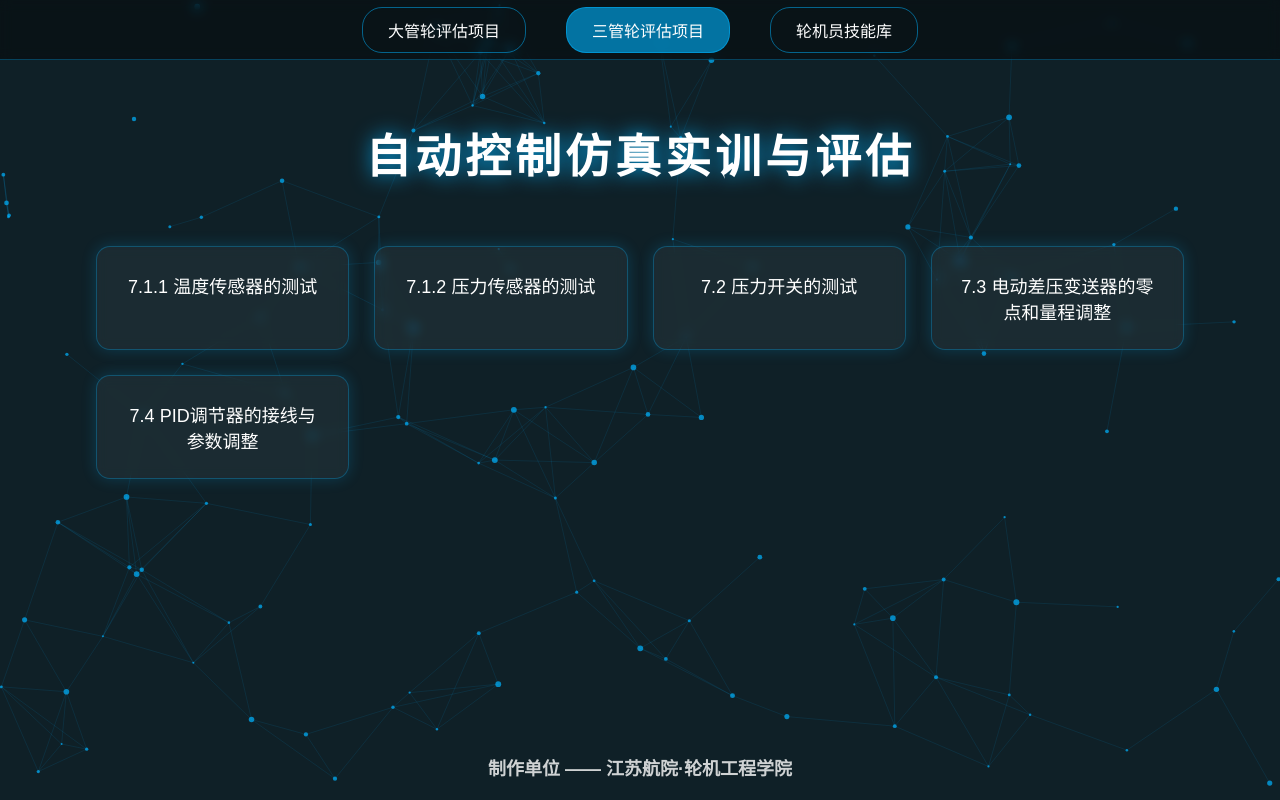
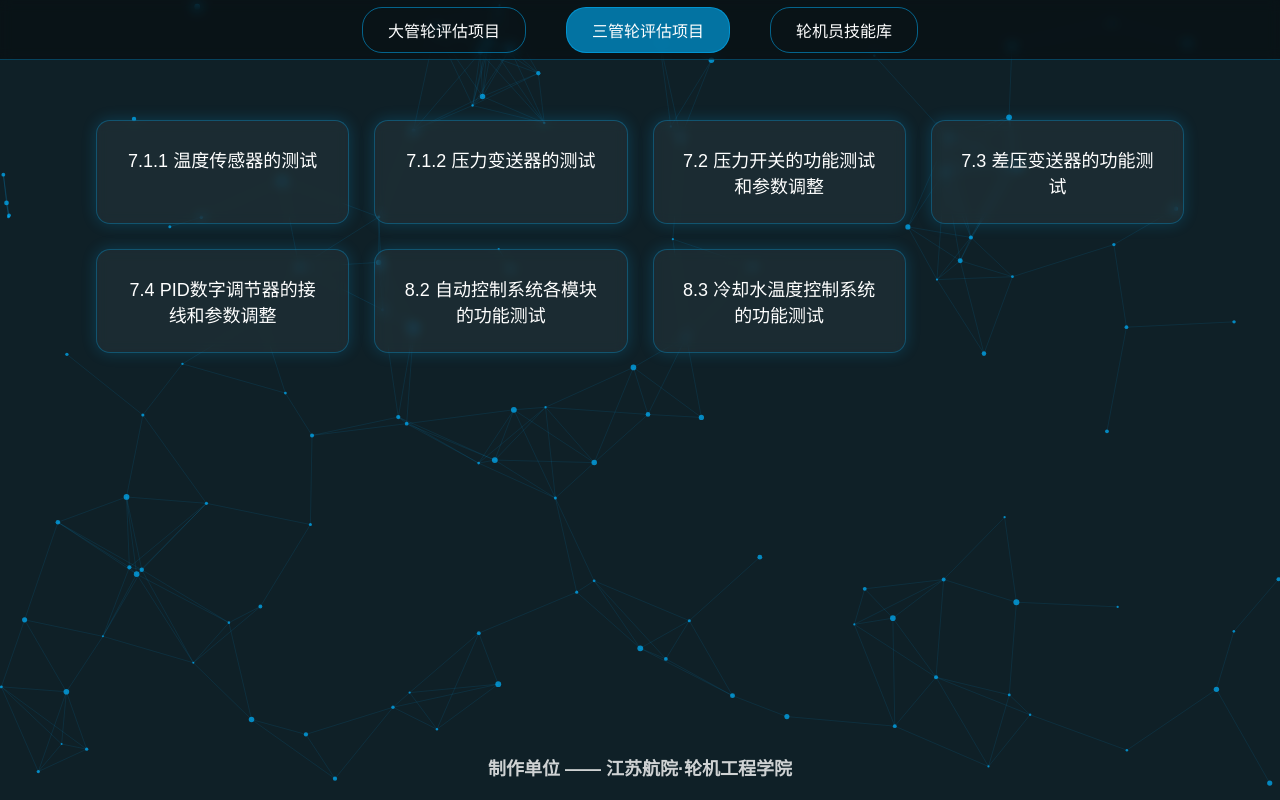
Before and after one commit to nthq2004/lab-simulator, a plain HTML site: page index.html in a window 1280 px wide. Both pictures are taken after a click on the element "三管轮评估项目". Drawn offline with Linux system fonts and the light colour scheme.

Commit message:
首页更改

```diff
--- a/index.html
+++ b/index.html
@@ -130,27 +130,26 @@ footer{
 
 <div class="container">
 
-<h1>自动控制仿真实训与评估</h1>
-
 <!-- 大管轮 -->
 <div id="chief" class="page active">
 <div class="links">
 
-<a href="pressTrans/index.html" class="card">
+<a href="大管轮4689/4.1 压力变送器的测试.html" class="card">
 4.1 压力变送器功能测试
 </a>
 
-<a href="tempCon/index.html" class="card">
+<a href="大管轮4689/4.2 最小温控系统的测试.html" class="card">
 4.2 温控器最小系统功能测试
 </a>
 
-<a href="conSys/index.html" class="card">
+<a href="大管轮4689/6 传感器、变送器、执行器、调节器的测试.html" class="card">
 6 传感器、变送器、调节器、执行器故障排除
 </a>
 
-<a href="cannet/index.html" class="card">
-8-9 网络型机舱监测报警系统故障排除
+<a href="大管轮4689/8-9 总线式监测报警系统.html" class="card">
+8-9 总线式监测报警系统
 </a>
+
 </div>
 </div>
 
@@ -158,24 +157,32 @@ footer{
 <div id="third" class="page">
 <div class="links">
 
-<a href="7.1.1 tempTransducer/index.html" class="card">
+<a href="三管轮78/7.1.1 温度传感器的测试.html" class="card">
 7.1.1 温度传感器的测试
 </a>
 
-<a href="7.1.2 pressTransducer/index.html" class="card">
-7.1.2 压力传感器的测试
+<a href="三管轮78/7.1.2 压力变送器的测试.html" class="card">
+7.1.2 压力变送器的测试
 </a>
 
-<a href="7.2 pressRelay/index.html" class="card">
-7.2 压力开关的测试
+<a href="三管轮78/7.2 压力开关的功能测试和参数调整.html" class="card">
+7.2 压力开关的功能测试和参数调整
 </a>
 
-<a href="7.3 diffTransducer/index.html" class="card">
-7.3 电动差压变送器的零点和量程调整
+<a href="三管轮78/7.3 差压变送器的功能测试.html" class="card">
+7.3 差压变送器的功能测试
 </a>
 
-<a href="7.4 PID/index.html" class="card">
-7.4 PID调节器的接线与参数调整
+<a href="三管轮78/7.4 PID数字调节器的接线和参数调整.html" class="card">
+7.4 PID数字调节器的接线和参数调整
+</a>
+
+<a href="三管轮78/8.2 自动控制系统各模块的功能测试.html" class="card">
+8.2 自动控制系统各模块的功能测试
+</a>
+
+<a href="三管轮78/8.3 冷却水温度控制系统的功能测试.html" class="card">
+8.3 冷却水温度控制系统的功能测试
 </a>
 </div>
 </div>
```
